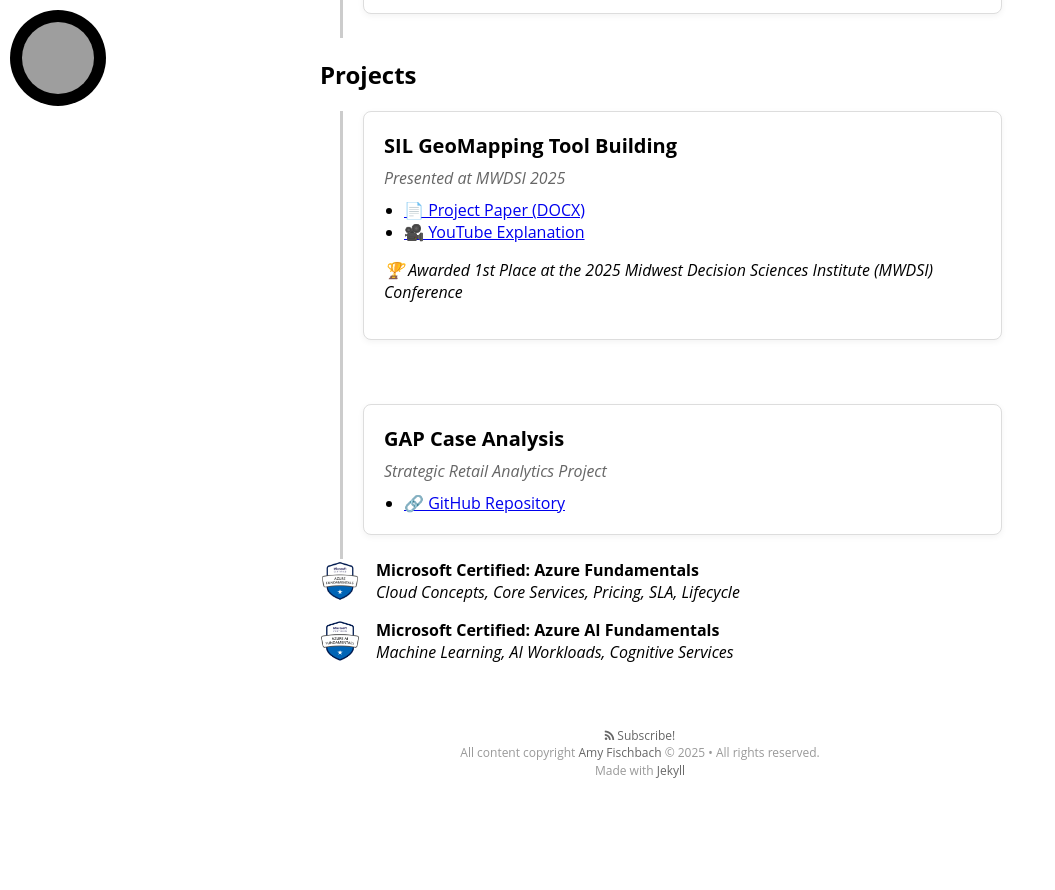
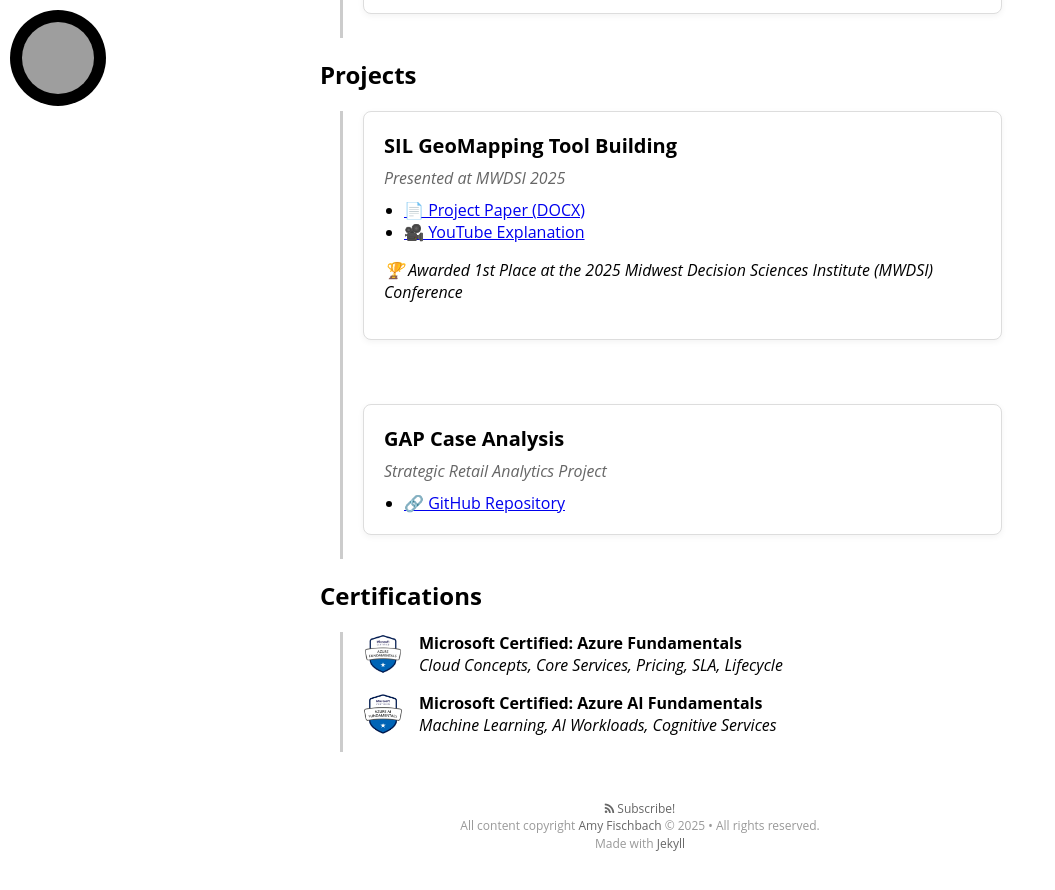
Before and after one commit to AmyFischbach/AmyFischbach.github.io, a Jekyll site: the page built from index.html, in a window 1280 px wide and 900 px high, scrolled down 2400 px. Shown: the top 890 px of the window, without its empty margins (0-1055 px from the left). Built offline with Jekyll 4.4.1, drawn with Linux system fonts in a browser that asks for light colours; nearby versions of some CDN libraries; some web fonts are replaced; the list of posts is cut into pages by our own code; before the commit the page ends 3228 px from its top, so only the background shows below that; grey boxes are pictures that could not be loaded.

Commit message:
Update index.html

```diff
--- a/index.html
+++ b/index.html
@@ -183,7 +183,12 @@ title: Home
     </div>
 
   </div>
-<section class="timeline-card section-card">
+  </section>
+<section>
+  <h2>Certifications</h2>
+  <div class="timeline">
+
+    <div class="timeline-card section-card">
       <div class="timeline-marker"></div>
       <div class="timeline-card-inner">
         <div class="certification-entry">
@@ -201,6 +206,9 @@ title: Home
             <em>Machine Learning, AI Workloads, Cognitive Services</em>
           </div>
         </div>
+      </div>
+    </div>
+
   </div>
 </section>
 
```
Lines whose indentation alone changed are shown as unchanged.
